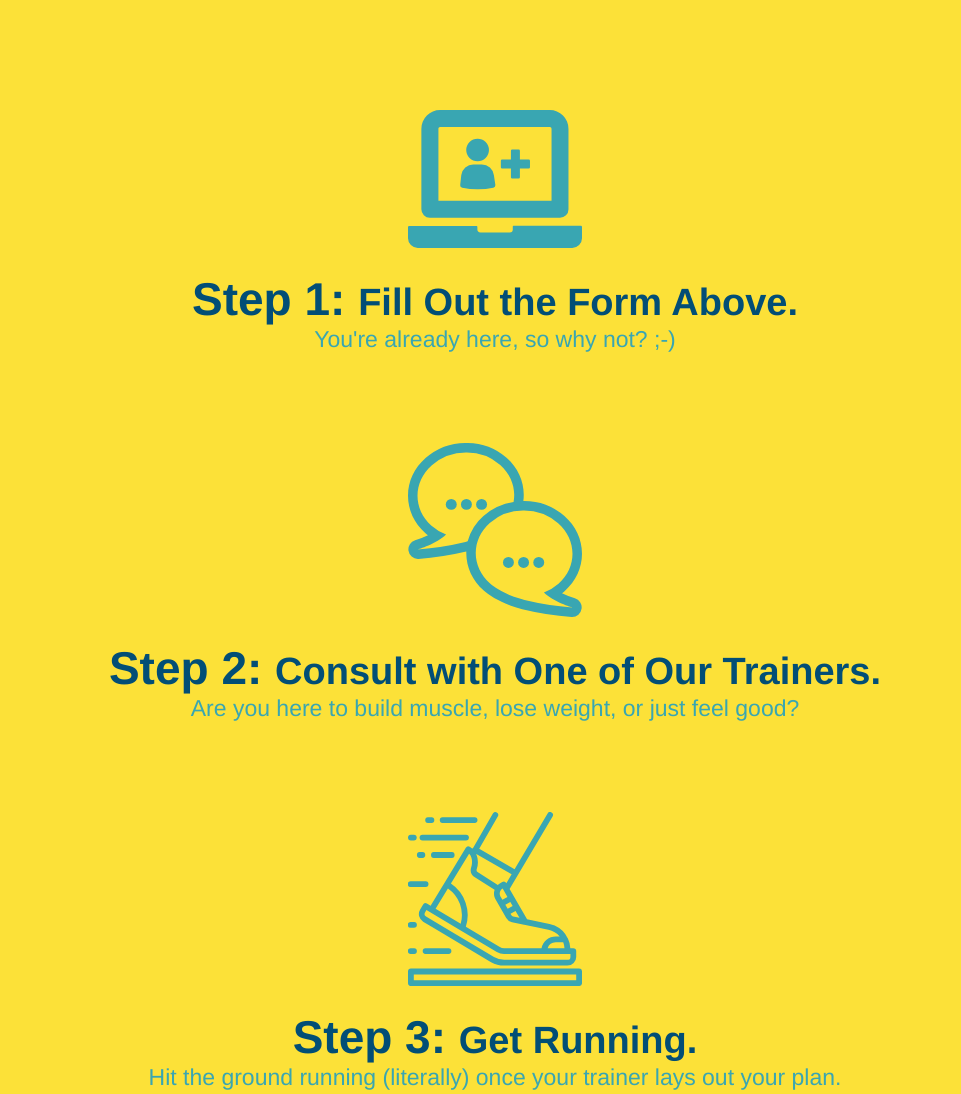
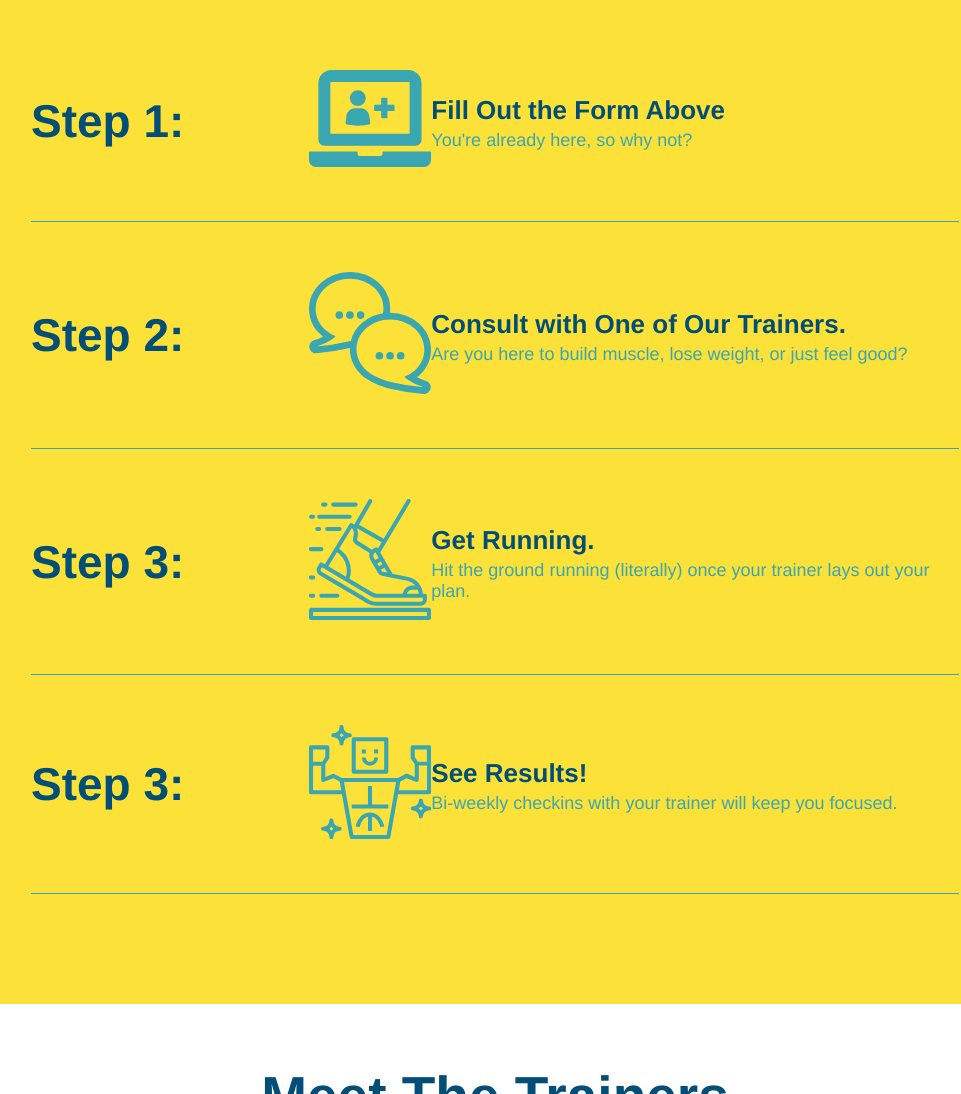
Before and after one commit to wingram1/run-buddy, a plain HTML site: page index.html in a window 1280 px wide. Shown: the part 1360-2454 px from the top of the page, without its empty margins (145-1106 px from the left). Drawn offline with Linux system fonts and the light colour scheme.

Commit message:
added flexbox to steps

```diff
--- a/assets/css/style.css
+++ b/assets/css/style.css
@@ -161,10 +161,6 @@ section {
 }
 
 /* What You Do section style */
-.steps {
-    background: #fce138;
-    text-align: center; /*might delete later, just wanted a fix*/
-}
 
 .section-title {
     font-size: 55px;
@@ -184,28 +180,56 @@ section {
     border-color: #39a6b2;
 }
 
-.steps div {
-    margin-bottom: 80px;
+.steps {
+    background: #fce138;
+    /* text-align: center; */
 }
 
-.steps img {
-    width: 15%;
-    margin: 10px 0;
+.step {
+    margin: 50px auto;
+    padding-bottom: 50px;
+    width: 80%;
+    border-bottom: 1px solid #39a6b2;
+    display: flex;
+    flex-wrap: wrap;
+    align-items: center;
+    justify-content: space-between;
 }
 
-.steps h3 {
+.step h3 {
     color: #024e76;
     font-size: 46px;
-    margin-top: 10px;
+    flex: 1 30%;
 }
 
-.steps p {
-    color: #39a6b2;
-    font-size: 23px;
+.step-info {
+    display: flex;
+    flex: 2 70%;
+    flex-wrap: wrap;
+    align-items: center;
 }
 
-.steps span {
-    font-size: 38px;
+.step-img {
+    flex: 1 12%;
+}
+
+.step-img img {
+    max-width: 100%;
+}
+
+.step-text {
+    flex: 12;
+}
+
+.step-text h4 {
+    font-size: 26px;
+    line-height: 1.5;
+    color: #024e76;
+}
+
+.step-text p {
+    color: #39a6b2;
+    font-size: 18px;
 }
 
 /* Style Trainers Section */
--- a/index.html
+++ b/index.html
@@ -94,25 +94,53 @@
                     <h2 class="section-title secondary-border">What You Do</h2>
                 </div>
 
-                <div>
+                <div class="step">
+                    <h3>Step 1:</h3>
+                    <div class="step-info">
+                        <div class="step-img">
                             <img src="./assets/images/step-1.svg" alt="" />
-                    <h3>Step 1: <span>Fill Out the Form Above.</span></h3>
-                    <p>You're already here, so why not? ;-)</p>
                         </div>
-                <div>
+                        <div class="step-text">
+                            <h4>Fill Out the Form Above</h4>
+                            <p>You're already here, so why not?</p>
+                        </div>
+                    </div>
+                </div>
+                <div class="step">
+                    <h3>Step 2:</h3>
+                    <div class="step-info">
+                        <div class="step-img">
                             <img src="./assets/images/step-2.svg" alt=""/>
-                    <h3>Step 2: <span>Consult with One of Our Trainers.</span></h3>
+                        </div>
+                        <div class="step-text">
+                            <h4>Consult with One of Our Trainers.</h4>
                             <p>Are you here to build muscle, lose weight, or just feel good?</p>
                         </div>
-                <div>
+                    </div>
+                </div>
+                <div class="step">
+                    <h3>Step 3:</h3>
+                    <div class="step-info">
+                        <div class="step-img">
                             <img src="./assets/images/step-3.svg" alt="">
-                    <h3>Step 3: <span>Get Running.</span></h3>
+                        </div>
+                        <div class="step-text">
+                            <h4>Get Running.</h4>
                             <p>Hit the ground running (literally) once your trainer lays out your plan.</p>
                         </div>
-                <div>
+                    </div>
+                </div>
+                <div class="step">
+                    <h3>Step 3:</h3>
+                    <div class="step-info">
+                        <div class="step-img">
                             <img src="./assets/images/step-4.svg" alt="">
-                    <h3>Step 4: <span>See Results!</span></h3>
+                        </div>
+                        <div class="step-text">
+                            <h4>See Results!</h4>
                             <p>Bi-weekly checkins with your trainer will keep you focused.</p>
+                        </div>
+                    </div>
                 </div>
             </section>
 
```
Lines whose indentation alone changed are shown as unchanged.
